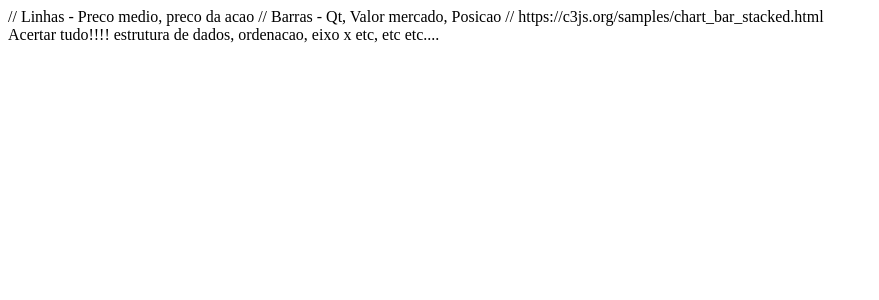
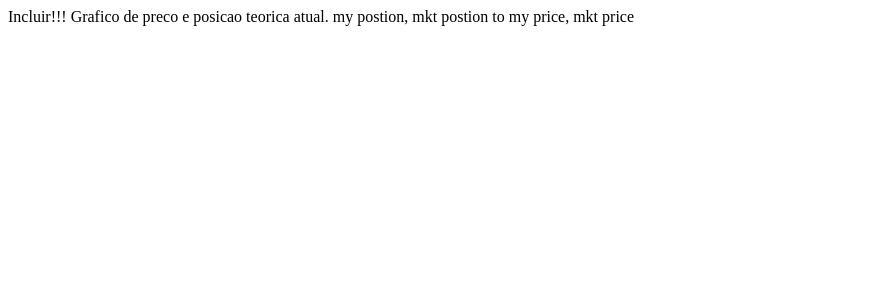
Before and after one commit to robson-koji/django_b3_ir_calc, a Django app: page /foo/ in a window 1280 px wide. Shown: the top 300 px of the page, without its empty margins (0-879 px from the left). Run offline with Django 3.2, Linux system fonts and the light colour scheme.

Commit message:
history detail, more detail

```diff
--- a/charts/templates/stacked_1.html
+++ b/charts/templates/stacked_1.html
@@ -1,7 +1,11 @@
+<!--
 // Linhas - Preco medio, preco da acao
 // Barras - Qt, Valor mercado, Posicao
 // https://c3js.org/samples/chart_bar_stacked.html
 
+// valores negativos:
+//https://bl.ocks.org/rarpal/2d92f030c977f1fcc0b3
+-->
 <link href="/static/charts/css/c3.0.7.min.css" rel="stylesheet">
 <script src="/static/charts/js/c3.0.7.min.js"></script>
 <script src="/static/charts/js/d3-5.8.2.min-c5268e33.js"></script>
@@ -21,24 +25,27 @@
 <div id="chart"></div>
 
 
-Acertar tudo!!!!
-estrutura de dados, ordenacao, eixo x etc, etc etc....
+Incluir!!!
+Grafico de preco e posicao teorica atual.
+my postion, mkt postion to my price, mkt price
+
 
 <script type="text/javascript">
-	var qt_total = {{ bar_chart_data.qt_total|safe }}
-	var avg_price = {{ bar_chart_data.avg_price|safe }}
-	var value = {{ bar_chart_data.value|safe }}
-	var loss = {{ bar_chart_data.loss|safe }}
-	var profit = {{ bar_chart_data.profit|safe }}
-	var dt = {{ bar_chart_data.dt|safe }}
+	// Vars bar chart
+{% for key, value in bar_chart_data.items %}
+	var {{ key }} = {{ value|safe }}
+{% endfor %}
+
 	var normalized_chart_values = {{ normalized_chart_values|safe }}
 
+
 	// Normalise
-	columns = [ qt_total, value, avg_price, loss, profit]
-	var scount = columns.length;
+	columns = [ qt_total, loss, profit, my_position, mkt_position ]
+	var scount = columns[0].length;
+	// debugger;
 	for (var m = 0; m < columns.length; m++) {
+		ratio = normalized_chart_values[columns[m][0]]
 		for (var n = 1; n < scount; n++) {
-			ratio = normalized_chart_values[columns[m][0]]
 			columns[m][n] *= ratio;
 		}
 	}
@@ -47,8 +54,31 @@ estrutura de dados, ordenacao, eixo x etc, etc etc....
 		var chart = c3.generate({
 	    data: {
 					// x: 'dt',
-					columns:columns,
-	        type: 'bar',
+					columns: columns,
+	        // type: 'bar',
+					type: 'spline',
+					types: {
+	            // value_line: 'line',
+							// qt_total: 'line',
+							// avg_price_line: 'line',
+							loss: 'bar',
+							profit: 'bar'
+	        },
+					colors: {
+	            loss: '#ff0000',
+	            profit: '#009900',
+							avg_price: '#999999',
+							value: '#FFCC00'
+	        },
+					"onmouseover": customOver,
+
+					labels: {
+	//            format: function (v, id, i, j) { return "Default Format"; },
+	            format: {
+	                data1: d3.format('$'),
+	//                data1: function (v, id, i, j) { return "Format for data1"; },
+	            }
+	        }
 	        // groups: [
 	        //     ['data1', 'data2']
 	        // ]
@@ -72,7 +102,10 @@ estrutura de dados, ordenacao, eixo x etc, etc etc....
 		});
 
 
-
+		function customOver(d,i){
+			// Tentar engrossar a linha on hover
+			// debugger;
+			}
 		/*
 		setTimeout(function () {
 		    chart.groups([['data1', 'data2', 'data3']])
@@ -88,3 +121,9 @@ estrutura de dados, ordenacao, eixo x etc, etc etc....
 		*/
 
 	</script>
+
+	<style media="screen">
+		/* .c3-line {
+				stroke-width: 2px;
+		} */
+	</style>
```
Also changed, not shown: report/views.py (+34 -21 lines).
